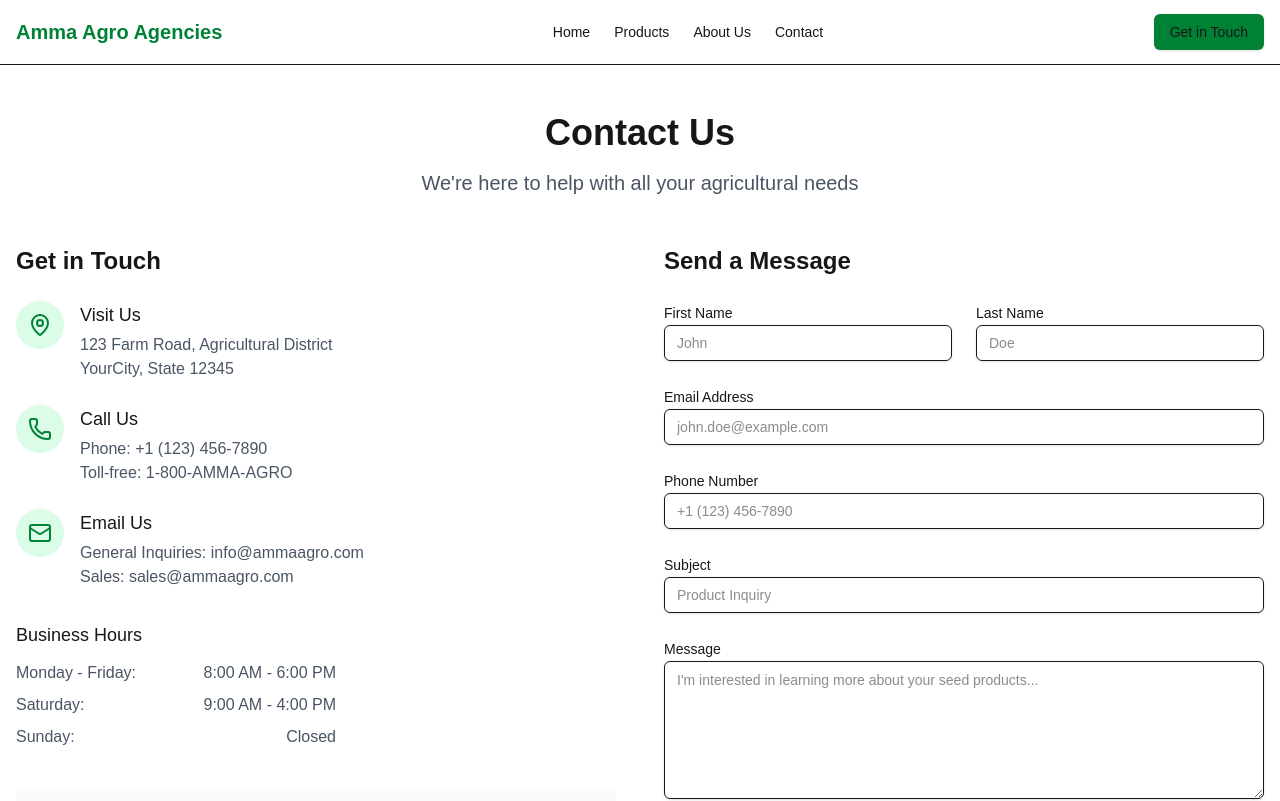
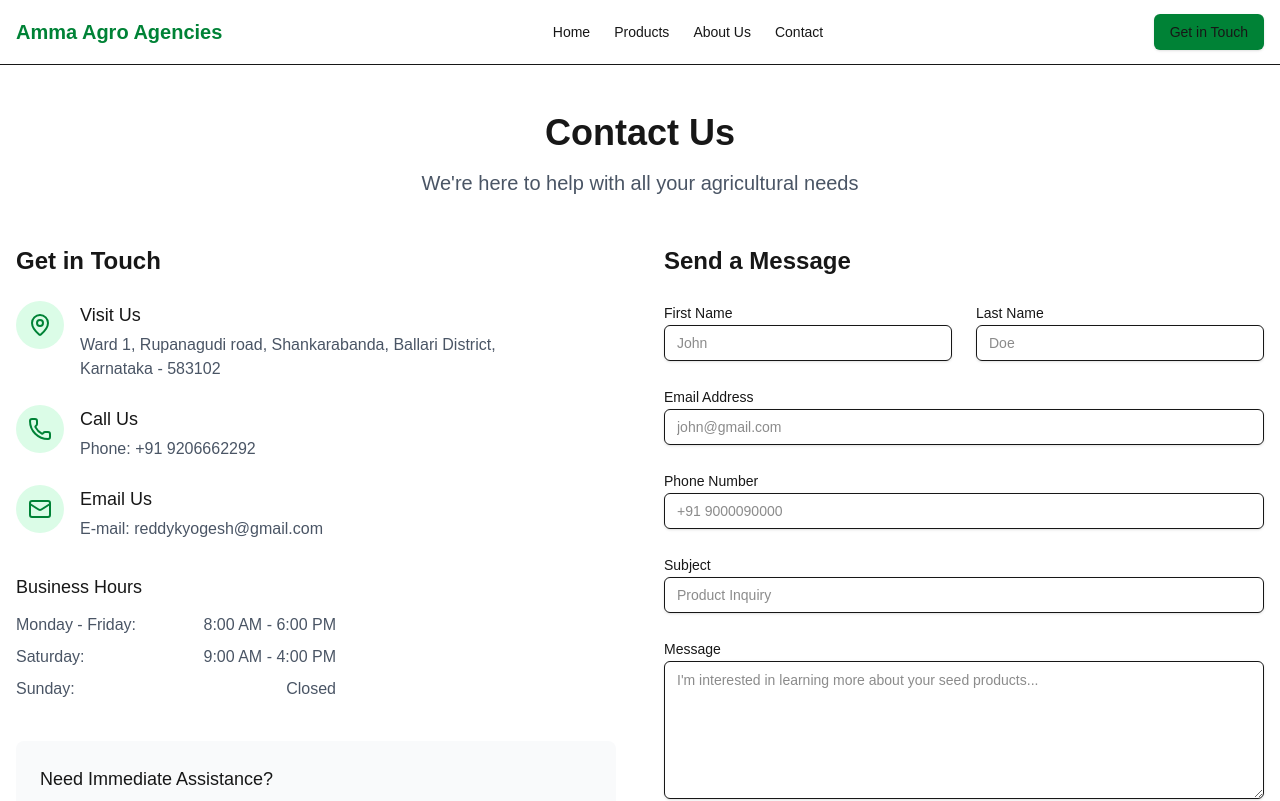
Before and after one commit to Yogeshreddyk/Agro-Agencies, a Next.js app: page /contact in a window 1280 px wide. Shown: the top 801 px of the page. Built offline with nearby package versions, Linux system fonts and the light colour scheme.

Commit message:
change in contact

```diff
--- a/src/app/about/page.jsx
+++ b/src/app/about/page.jsx
@@ -24,7 +24,7 @@ export default function AboutPage() {
       <div className="grid grid-cols-1 md:grid-cols-2 gap-12 mb-16 items-center">
         <div className="relative h-80 md:h-[400px] rounded-lg overflow-hidden">
           <Image
-            src="https://images.unsplash.com/photo-1592982537447-7440770faae9?q=80&w=2070&auto=format&fit=crop"
+            src="https://thumbs.dreamstime.com/b/indian-farmer-holding-crop-plant-his-wheat-field-indian-farmer-holding-crop-plant-his-wheat-field-123557695.jpg"
             alt="Farmers in field"
             fill
             style={{ objectFit: "cover" }}
--- a/src/app/components/layout/Footer.jsx
+++ b/src/app/components/layout/Footer.jsx
@@ -136,7 +136,8 @@ const Footer = () => {
               <li className="flex items-start space-x-3">
                 <MapPin size={18} className="text-green-700 mt-0.5" />
                 <span className="text-sm text-gray-600">
-                  123 Farm Road, Agricultural District, YourCity
+                  Ward 1, Rupanagudi road, Shankarabanda,
+                  <br /> Ballari District, Karnataka - 583102
                 </span>
               </li>
               <li className="flex items-center space-x-3">
--- a/src/app/contact/page.jsx
+++ b/src/app/contact/page.jsx
@@ -6,7 +6,8 @@ import { Input } from "../components/ui/input";
 
 export const metadata = {
   title: "Contact Us | Amma Agro Agencies",
-  description: "Get in touch with Amma Agro Agencies for quality agricultural products and expert advice.",
+  description:
+    "Get in touch with Amma Agro Agencies for quality agricultural products and expert advice.",
 };
 
 export default function ContactPage() {
@@ -33,8 +34,9 @@ export default function ContactPage() {
               <div>
                 <h3 className="text-lg font-medium mb-1">Visit Us</h3>
                 <p className="text-gray-600">
-                  123 Farm Road, Agricultural District<br />
-                  YourCity, State 12345
+                  Ward 1, Rupanagudi road, Shankarabanda, Ballari District,
+                  <br />
+                  Karnataka - 583102
                 </p>
               </div>
             </div>
@@ -45,10 +47,7 @@ export default function ContactPage() {
               </div>
               <div>
                 <h3 className="text-lg font-medium mb-1">Call Us</h3>
-                <p className="text-gray-600">
-                  Phone: +1 (123) 456-7890<br />
-                  Toll-free: 1-800-AMMA-AGRO
-                </p>
+                <p className="text-gray-600">Phone: +91 9206662292</p>
               </div>
             </div>
 
@@ -58,10 +57,7 @@ export default function ContactPage() {
               </div>
               <div>
                 <h3 className="text-lg font-medium mb-1">Email Us</h3>
-                <p className="text-gray-600">
-                  General Inquiries: info@ammaagro.com<br />
-                  Sales: sales@ammaagro.com
-                </p>
+                <p className="text-gray-600">E-mail: reddykyogesh@gmail.com</p>
               </div>
             </div>
           </div>
@@ -85,9 +81,12 @@ export default function ContactPage() {
           </div>
 
           <div className="mt-10 bg-gray-50 p-6 rounded-lg">
-            <h3 className="text-lg font-medium mb-3">Need Immediate Assistance?</h3>
+            <h3 className="text-lg font-medium mb-3">
+              Need Immediate Assistance?
+            </h3>
             <p className="text-gray-600 mb-4">
-              Our team of agricultural experts is ready to help you with product recommendations, usage advice, and technical support.
+              Our team of agricultural experts is ready to help you with product
+              recommendations, usage advice, and technical support.
             </p>
             <Button asChild className="bg-green-700 hover:bg-green-800">
               <Link href="tel:+11234567890">
@@ -107,22 +106,14 @@ export default function ContactPage() {
                 <label htmlFor="firstName" className="text-sm font-medium">
                   First Name
                 </label>
-                <Input
-                  id="firstName"
-                  placeholder="John"
-                  required
-                />
+                <Input id="firstName" placeholder="John" required />
               </div>
 
               <div className="space-y-2">
                 <label htmlFor="lastName" className="text-sm font-medium">
                   Last Name
                 </label>
-                <Input
-                  id="lastName"
-                  placeholder="Doe"
-                  required
-                />
+                <Input id="lastName" placeholder="Doe" required />
               </div>
             </div>
 
@@ -133,7 +124,7 @@ export default function ContactPage() {
               <Input
                 id="email"
                 type="email"
-                placeholder="john.doe@example.com"
+                placeholder="john@gmail.com"
                 required
               />
             </div>
@@ -142,22 +133,14 @@ export default function ContactPage() {
               <label htmlFor="phone" className="text-sm font-medium">
                 Phone Number
               </label>
-              <Input
-                id="phone"
-                type="tel"
-                placeholder="+1 (123) 456-7890"
-              />
+              <Input id="phone" type="tel" placeholder="+91 9000090000" />
             </div>
 
             <div className="space-y-2">
               <label htmlFor="subject" className="text-sm font-medium">
                 Subject
               </label>
-              <Input
-                id="subject"
-                placeholder="Product Inquiry"
-                required
-              />
+              <Input id="subject" placeholder="Product Inquiry" required />
             </div>
 
             <div className="space-y-2">
@@ -172,13 +155,20 @@ export default function ContactPage() {
               />
             </div>
 
-            <Button type="submit" className="w-full bg-green-700 hover:bg-green-800">
+            <Button
+              type="submit"
+              className="w-full bg-green-700 hover:bg-green-800"
+            >
               <Send className="mr-2 h-4 w-4" /> Send Message
             </Button>
           </form>
 
           <p className="text-sm text-gray-500 mt-6">
-            By submitting this form, you agree to our <Link href="#" className="text-green-700 hover:underline">privacy policy</Link>. We'll get back to you within 24-48 business hours.
+            By submitting this form, you agree to our{" "}
+            <Link href="#" className="text-green-700 hover:underline">
+              privacy policy
+            </Link>
+            . We'll get back to you within 24-48 business hours.
           </p>
         </div>
       </div>
@@ -188,41 +178,56 @@ export default function ContactPage() {
         <h2 className="text-2xl font-bold mb-6">Our Location</h2>
         <div className="aspect-video rounded-lg overflow-hidden bg-gray-200 flex items-center justify-center">
           <p className="text-gray-500">
-            Map will be displayed here. For integration, you would use Google Maps or another map service.
+            Map will be displayed here. For integration, you would use Google
+            Maps or another map service.
           </p>
         </div>
       </div>
 
       {/* FAQs */}
       <div className="bg-gray-50 rounded-lg p-8 mb-16">
-        <h2 className="text-2xl font-bold mb-6 text-center">Frequently Asked Questions</h2>
+        <h2 className="text-2xl font-bold mb-6 text-center">
+          Frequently Asked Questions
+        </h2>
 
         <div className="grid grid-cols-1 md:grid-cols-2 gap-6">
           <div className="bg-white p-6 rounded-lg">
             <h3 className="font-bold mb-2">Do you offer delivery services?</h3>
             <p className="text-gray-600">
-              Yes, we provide delivery services for bulk orders within a 50-mile radius of our store. For details on delivery charges and minimums, please contact our sales team.
+              Yes, we provide delivery services for bulk orders within a 50-mile
+              radius of our store. For details on delivery charges and minimums,
+              please contact our sales team.
             </p>
           </div>
 
           <div className="bg-white p-6 rounded-lg">
-            <h3 className="font-bold mb-2">What payment methods do you accept?</h3>
+            <h3 className="font-bold mb-2">
+              What payment methods do you accept?
+            </h3>
             <p className="text-gray-600">
-              We accept cash, major credit cards, bank transfers, and checks from established customers. For large orders, we also offer financing options.
+              We accept cash, major credit cards, bank transfers, and checks
+              from established customers. For large orders, we also offer
+              financing options.
             </p>
           </div>
 
           <div className="bg-white p-6 rounded-lg">
-            <h3 className="font-bold mb-2">Can I get technical support for product usage?</h3>
+            <h3 className="font-bold mb-2">
+              Can I get technical support for product usage?
+            </h3>
             <p className="text-gray-600">
-              Absolutely! Our team of agricultural experts is available to provide guidance on product selection, usage, and troubleshooting for optimal results.
+              Absolutely! Our team of agricultural experts is available to
+              provide guidance on product selection, usage, and troubleshooting
+              for optimal results.
             </p>
           </div>
 
           <div className="bg-white p-6 rounded-lg">
             <h3 className="font-bold mb-2">Do you offer bulk discounts?</h3>
             <p className="text-gray-600">
-              Yes, we offer tiered pricing based on order volume. Contact our sales department for a customized quote based on your specific requirements.
+              Yes, we offer tiered pricing based on order volume. Contact our
+              sales department for a customized quote based on your specific
+              requirements.
             </p>
           </div>
         </div>
@@ -230,9 +235,12 @@ export default function ContactPage() {
 
       {/* CTA Section */}
       <div className="text-center">
-        <h2 className="text-2xl font-bold mb-4">Ready to Enhance Your Agricultural Success?</h2>
+        <h2 className="text-2xl font-bold mb-4">
+          Ready to Enhance Your Agricultural Success?
+        </h2>
         <p className="text-gray-600 mb-8 max-w-2xl mx-auto">
-          From premium seeds to effective pesticides and nutrient-rich fertilizers, we have everything you need to maximize your crop yield.
+          From premium seeds to effective pesticides and nutrient-rich
+          fertilizers, we have everything you need to maximize your crop yield.
         </p>
         <Button asChild size="lg" className="bg-green-700 hover:bg-green-800">
           <Link href="/products">Browse Our Products</Link>
--- a/src/app/page.jsx
+++ b/src/app/page.jsx
@@ -150,7 +150,7 @@ export default function Home() {
             <Link href="/products?category=seeds" className="group">
               <div className="relative h-60 rounded-lg overflow-hidden">
                 <Image
-                  src="https://images.unsplash.com/photo-1584813470613-5b1c1cad3a69?q=80&w=600&auto=format&fit=crop"
+                  src="https://articles-1mg.gumlet.io/articles/wp-content/uploads/2016/12/seeds.jpg?compress=true&quality=80&w=640&dpr=1"
                   alt="Seeds"
                   fill
                   style={{ objectFit: "cover" }}
@@ -171,7 +171,7 @@ export default function Home() {
             <Link href="/products?category=pesticides" className="group">
               <div className="relative h-60 rounded-lg overflow-hidden">
                 <Image
-                  src="https://images.unsplash.com/photo-1585673542330-2aa0400ea9b6?q=80&w=600&auto=format&fit=crop"
+                  src="https://agriplexindia.com/cdn/shop/collections/Insecticides.png?v=1714216643&width=640"
                   alt="Pesticides"
                   fill
                   style={{ objectFit: "cover" }}
@@ -192,7 +192,7 @@ export default function Home() {
             <Link href="/products?category=fertilizers" className="group">
               <div className="relative h-60 rounded-lg overflow-hidden">
                 <Image
-                  src="https://images.unsplash.com/photo-1620663058348-8c7842a2deb4?q=80&w=600&auto=format&fit=crop"
+                  src="https://humicfactory.com/assets/images/blogs/1736169650107webp.webp"
                   alt="Fertilizers"
                   fill
                   style={{ objectFit: "cover" }}
--- a/src/lib/data/products.js
+++ b/src/lib/data/products.js
@@ -6,7 +6,7 @@ export const products = [
     category: "seeds",
     price: 49.99,
     image:
-      "https://images.unsplash.com/photo-1584813470613-5b1c1cad3a69?q=80&w=600&auto=format&fit=crop",
+      "https://encrypted-tbn1.gstatic.com/shopping?q=tbn:ANd9GcSIdjh8iCRXMU_i3t8uOOXeH6tcr3vLNkci3MU1xHqdjvFUBotBsJcMpFfmr2i1BsjdhDHzoldO3YvHg_F-X0BePNAcj4RNG_0uGVi5YsY",
     featured: true,
     stockStatus: "in-stock",
   },
@@ -17,7 +17,7 @@ export const products = [
     category: "pesticides",
     price: 75.5,
     image:
-      "https://images.unsplash.com/photo-1585673542330-2aa0400ea9b6?q=80&w=600&auto=format&fit=crop",
+      "https://agriplexindia.com/cdn/shop/collections/Insecticides.png?v=1714216643&width=640",
     featured: true,
     stockStatus: "in-stock",
   },
@@ -28,7 +28,7 @@ export const products = [
     category: "fertilizers",
     price: 62.25,
     image:
-      "https://images.unsplash.com/photo-1620663058348-8c7842a2deb4?q=80&w=600&auto=format&fit=crop",
+      "https://humicfactory.com/assets/images/blogs/1736169650107webp.webp",
     featured: true,
     stockStatus: "in-stock",
   },
```
